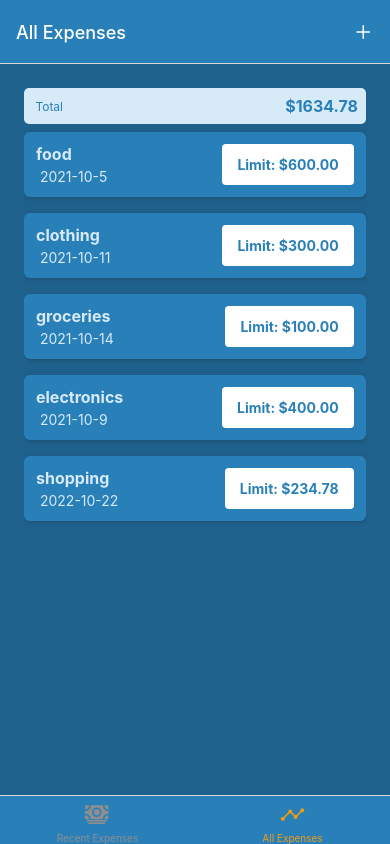
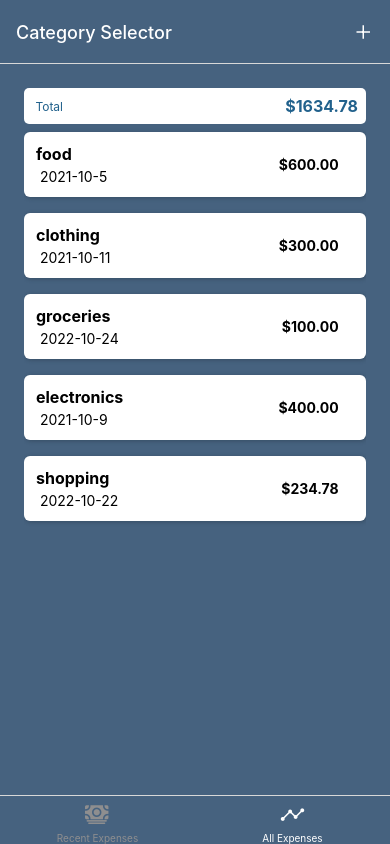
Before and after one commit to aashishkulkarni/ExpensePro, a React Native app: screen /AllExpenses in a window 390 px wide. Built offline with nearby package versions, Linux system fonts and the light colour scheme.

Commit message:
new branch created

```diff
--- a/App.js
+++ b/App.js
@@ -20,10 +20,17 @@ function ExpensesOverview() {
   return <BottomTabs.Navigator
 
     screenOptions={({ navigation }) => ({
-      headerStyle: { backgroundColor: GlobalStyles.colors.primary500 },
+      headerStyle: { // backgroundColor: GlobalStyles.colors.primary500
+        backgroundColor: '#46627F'
+
+      },
       headerTintColor: 'white',
-      tabBarStyle: { backgroundColor: GlobalStyles.colors.primary500 },
-      tabBarActiveTintColor: GlobalStyles.colors.accent500,
+      tabBarStyle: { //backgroundColor: GlobalStyles.colors.primary500
+        backgroundColor: '#46627F'
+      },
+      // tabBarActiveTintColor: GlobalStyles.colors.accent500,
+      tabBarActiveTintColor: 'white',
+
 
       headerRight: ({ tintColor }) => (
         <IconButton
@@ -41,7 +48,7 @@ function ExpensesOverview() {
       name="RecentExpenses"
       component={RecentExpense}
       options={{
-        title: 'Recent Expenses',
+        title: 'Category Selector', //changes the title on top bar
         tabBarLabel: 'Recent Expenses',
         tabBarIcon: ({ color, size }) => (
 
@@ -56,7 +63,7 @@ function ExpensesOverview() {
       name="AllExpenses"
       component={AllExpenses}
       options={{
-        title: 'All Expenses',
+        title: 'Category Selector',
         tabBarLabel: 'All Expenses',
         tabBarIcon: ({ color, size }) => (
 
--- a/components/Expenses/ExpenseItem.js
+++ b/components/Expenses/ExpenseItem.js
@@ -27,7 +27,7 @@ function ExpenseItem({ id, description, amount, date }) {
 
                 </View>
                 <View style={styles.amountContainer}>
-                    <Text style={styles.amount}> Limit: ${amount.toFixed(2)} </Text>
+                    <Text style={styles.amount}>  ${amount.toFixed(2)} </Text>
                 </View>
             </View>
         </Pressable>
@@ -44,7 +44,8 @@ const styles = StyleSheet.create({
     expenseItem: {
         padding: 12,
         marginVertical: 8,
-        backgroundColor: GlobalStyles.colors.primary500,
+        // backgroundColor: GlobalStyles.colors.primary500,
+        backgroundColor: 'white',
         flexDirection: 'row',
         justifyContent: 'space-between',
         borderRadius: 6,
@@ -55,7 +56,8 @@ const styles = StyleSheet.create({
         shadowOpacity: 0.4
     },
     textBase: {
-        color: GlobalStyles.colors.primary50
+        // color: GlobalStyles.colors.primary50
+        color: 'black'
     },
     description: {
         fontSize: 16,
@@ -71,7 +73,8 @@ const styles = StyleSheet.create({
         borderRadius: 4
     },
     amount: {
-        color: GlobalStyles.colors.primary500,
+        // color: GlobalStyles.colors.primary500,
+        color: 'black',
         fontWeight: 'bold'
     }
 });
--- a/components/Expenses/ExpensesOutput.js
+++ b/components/Expenses/ExpensesOutput.js
@@ -20,7 +20,8 @@ const styles = StyleSheet.create({
         paddingHorizontal: 24,
         paddingTop: 24,
         paddingBottom: 0,
-        backgroundColor: GlobalStyles.colors.primary700,
+        //backgroundColor: GlobalStyles.colors.primary700,
+        backgroundColor: '#46627F',
         flex: 1
     }
 });
--- a/components/Expenses/ExpensesSummary.js
+++ b/components/Expenses/ExpensesSummary.js
@@ -21,7 +21,8 @@ const styles = StyleSheet.create({
 
     container: {
         padding: 8,
-        backgroundColor: GlobalStyles.colors.primary50,
+        // backgroundColor: GlobalStyles.colors.primary50,
+        backgroundColor: 'white',
         borderRadius: 5,
         flexDirection: 'row',
         justifyContent: 'space-between',
@@ -29,11 +30,12 @@ const styles = StyleSheet.create({
     },
     period: {
         fontSize: 12,
-        color: GlobalStyles.colors.primary500
+        color: GlobalStyles.colors.primary800
     },
     sum: {
         fontSize: 16,
         fontWeight: 'bold',
-        color: GlobalStyles.colors.primary500
+        color: GlobalStyles.colors.primary800
+        // color: 'black'
     }
 });
--- a/screens/ManageExpense.js
+++ b/screens/ManageExpense.js
@@ -16,7 +16,7 @@ function ManageExpense({ route, navigation }) {
 
     useLayoutEffect(() => {
         navigation.setOptions({
-            title: isEditing ? 'Edit Expense' : 'Add Expense'
+            title: isEditing ? 'Edit Category' : 'Add Category'
         });
     }, [navigation, isEditing]);
     // if we have no expense ID, then we are adding. If we have expense ID, then we are editing
@@ -63,6 +63,7 @@ const styles = StyleSheet.create({
         flex: 1,
         padding: 24,
         backgroundColor: GlobalStyles.colors.primary800
+        //backgroundColor: '#46627F'
     },
     buttons: {
         flexDirection: 'row',
--- a/store/expense-context.js
+++ b/store/expense-context.js
@@ -5,6 +5,7 @@ const DUMMY_EXPENSES = [
 
     {
         id: '101',
+        title: 'food 1',
         description: 'food',
         amount: 600.00,
         date: new Date('2021-10-05')
@@ -19,7 +20,7 @@ const DUMMY_EXPENSES = [
         id: '103',
         description: 'groceries',
         amount: 100.00,
-        date: new Date('2021-10-14')
+        date: new Date('2022-10-24')
     },
     {
         id: '104',
```
